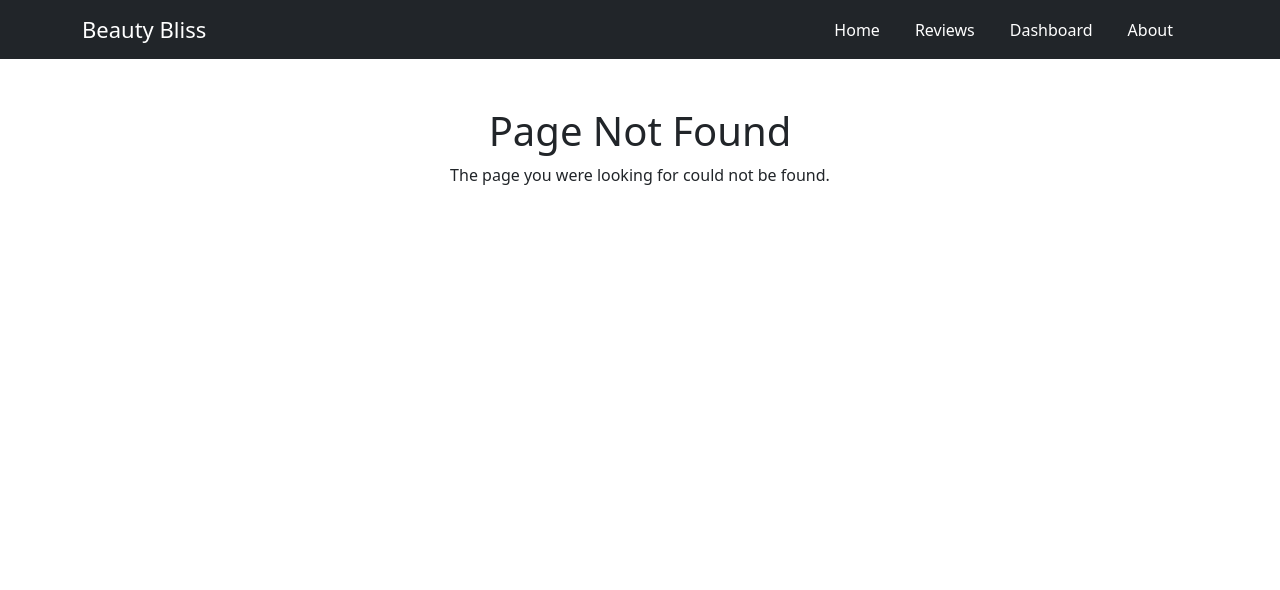
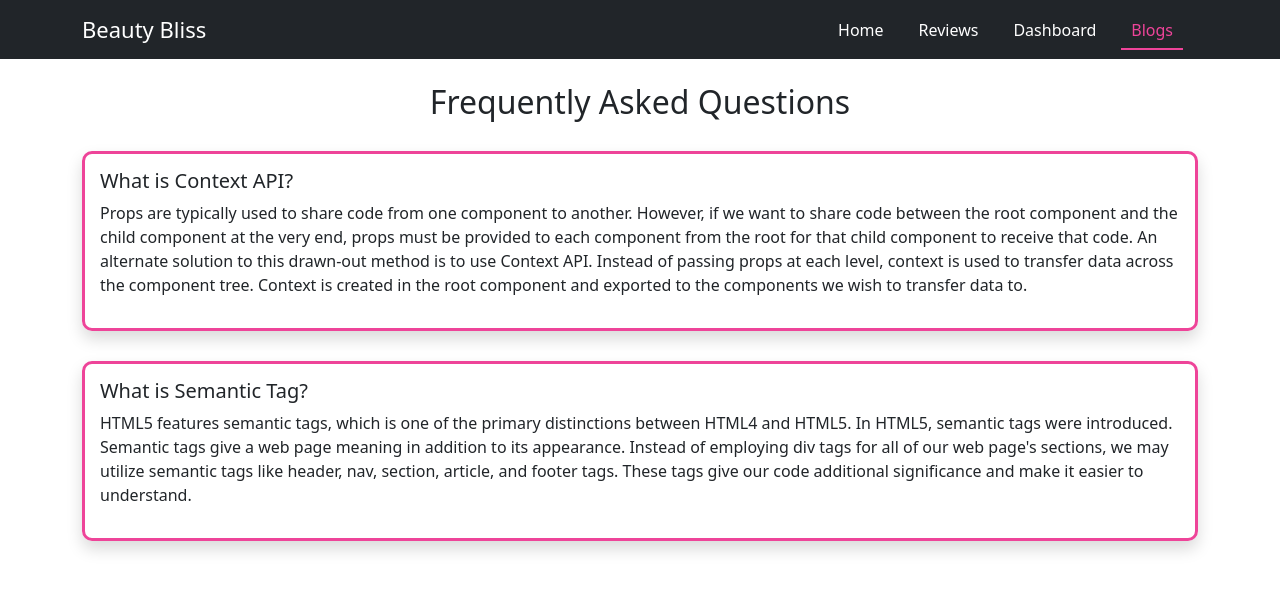
Before and after one commit to sayemaa/Beauty-Bliss, a React (Create React App) app: page /blogs in a window 1280 px wide. Before the commit this address had no page. Shown: the top 590 px of the page. Built offline with nearby package versions, Linux system fonts and the light colour scheme.

Commit message:
faq done

```diff
--- a/src/App.js
+++ b/src/App.js
@@ -4,8 +4,9 @@ import Header from './components/Header/Header';
 import { Route, Routes } from 'react-router-dom';
 import Home from './components/Home/Home';
 import Reviews from './components/Reviews/Reviews';
+import Dashboard from './components/Dashboard/Dashboard';
+import Blogs from './components/Blogs/Blogs';
 import NotFound from './components/NotFound/NotFound';
-import Dashboard from './components/Dashboard/Dashboard';
 
 function App() {
     return (
@@ -16,6 +17,7 @@ function App() {
                 <Route path='/home' element={<Home></Home>}></Route>
                 <Route path='/reviews' element={<Reviews></Reviews>}></Route>
                 <Route path='/dashboard' element={<Dashboard></Dashboard>}></Route>
+                <Route path='/blogs' element={<Blogs></Blogs>}></Route>
                 <Route path='*' element={<NotFound></NotFound>}></Route>
             </Routes>
         </div>
--- /dev/null
+++ b/src/components/Blogs/Blogs.css
@@ -0,0 +1,8 @@
+.single-faq{
+    border: 3px solid rgb(238, 68, 153);
+    text-align: start;
+    margin-bottom: 20px;
+    margin-top: 30px;
+    border-radius: 10px;
+    padding: 15px;
+}
--- /dev/null
+++ b/src/components/Blogs/Blogs.js
@@ -0,0 +1,20 @@
+import React from 'react';
+import './Blogs.css'
+
+const Blogs = () => {
+    return (
+        <div className='container mt-4'>
+            <h2>Frequently Asked Questions</h2>
+            <div className='single-faq shadow'>
+                <h5>What is Context API?</h5>
+                <p>Props are typically used to share code from one component to another. However, if we want to share code between the root component and the child component at the very end, props must be provided to each component from the root for that child component to receive that code. An alternate solution to this drawn-out method is to use Context API. Instead of passing props at each level, context is used to transfer data across the component tree. Context is created in the root component and exported to the components we wish to transfer data to.</p>
+            </div>
+            <div className='single-faq shadow'>
+                <h5>What is Semantic Tag?</h5>
+                <p>HTML5 features semantic tags, which is one of the primary distinctions between HTML4 and HTML5. In HTML5, semantic tags were introduced. Semantic tags give a web page meaning in addition to its appearance. Instead of employing div tags for all of our web page's sections, we may utilize semantic tags like header, nav, section, article, and footer tags. These tags give our code additional significance and make it easier to understand.</p>
+            </div>
+        </div>
+    );
+};
+
+export default Blogs;
--- a/src/components/Header/Header.js
+++ b/src/components/Header/Header.js
@@ -13,7 +13,7 @@ const Header = () => {
                         <CustomLink to='/home' className='nav-links'>Home</CustomLink>
                         <CustomLink to='/reviews' className='nav-links'>Reviews</CustomLink>
                         <CustomLink to='/dashboard' className='nav-links'>Dashboard</CustomLink>
-                        <CustomLink to='/about' className='nav-links'>About</CustomLink>
+                        <CustomLink to='/blogs' className='nav-links'>Blogs</CustomLink>
                     </Nav>
                 </Container>
             </Navbar>
--- a/src/components/Reviews/Reviews.css
+++ b/src/components/Reviews/Reviews.css
@@ -2,4 +2,5 @@
     display: grid;
     grid-template-columns: repeat(3, 1fr);
     grid-gap: 20px;
+    margin-top: 25px;
 }
--- a/src/components/Reviews/Reviews.js
+++ b/src/components/Reviews/Reviews.js
@@ -6,8 +6,8 @@ const Reviews = () => {
     const [reviews] = useReviews();
     return (
         <div className='container mt-4 mb-5'>
-            <h1 className='mb-4'>What our customers say!</h1>
-            <div className='mt-5 reviews-container'>
+            <h2 className='mb-4'>What our customers say!</h2>
+            <div className='reviews-container'>
                 {
                     reviews.map(review => <Review
                         key={review.id}
```
